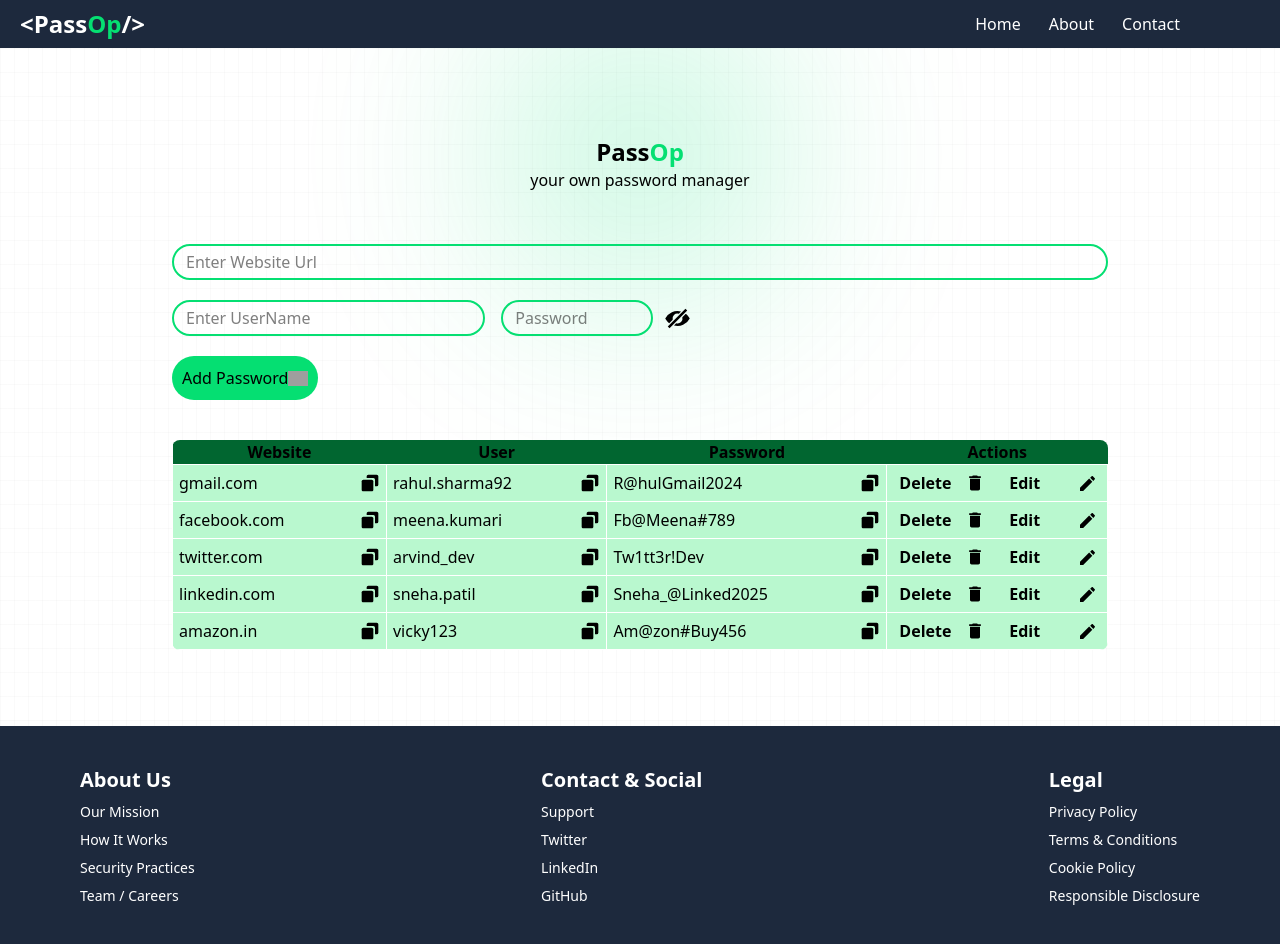
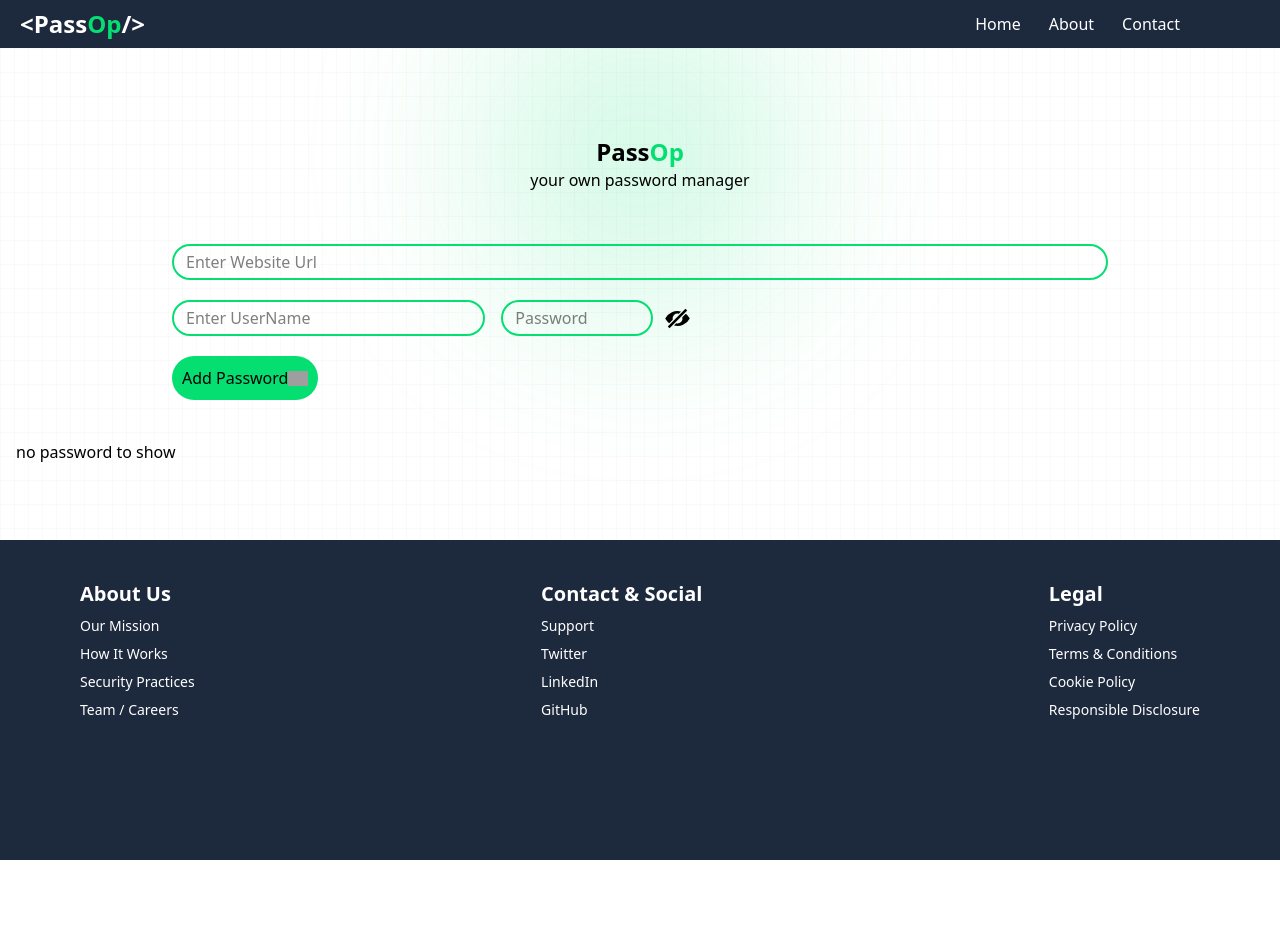
Before and after one commit to vishalparashar0119/password-manager, a React (Vite) app: page / in a window 1280 px wide. Shown: the top 944 px of the page. After the commit the page ends 860 px from the top, so only its background shows below. Built offline with nearby package versions, Linux system fonts and the light colour scheme; grey boxes are pictures that could not be loaded.

Commit message:
added loacal storage password saving functionaliy

```diff
--- a/src/components/MainSection.jsx
+++ b/src/components/MainSection.jsx
@@ -1,41 +1,27 @@
 // complete status: incomplete
 // responsive status: incomplete
+import { useEffect } from 'react';
 import { ToastContainer, toast } from 'react-toastify';
 import { useState } from "react"
 const MainSection = () => {
+
   const [showPassword, setShowPassword] = useState(false);
-  const [password, setPassword] = useState([{
-    website: "gmail.com",
-    username: "rahul.sharma92",
-    password: "R@hulGmail2024"
-  },
-  {
-    website: "facebook.com",
-    username: "meena.kumari",
-    password: "Fb@Meena#789"
-  },
-  {
-    website: "twitter.com",
-    username: "arvind_dev",
-    password: "Tw1tt3r!Dev"
-  },
-  {
-    website: "linkedin.com",
-    username: "sneha.patil",
-    password: "Sneha_@Linked2025"
-  },
-  {
-    website: "amazon.in",
-    username: "vicky123",
-    password: "Am@zon#Buy456"
-  }]);
-
-
+  const [password, setPassword] = useState([]);
   const [formData, setFormData] = useState({
     website: "",
     username: "",
     password: ""
   });
+
+  // creating a useeffect hook to magae changes in the local password website
+
+  useEffect(() => {
+    let passwords = localStorage.getItem("password");
+    if (passwords) {
+      setPassword(JSON.parse(passwords));
+    }
+  }, [])
+
 
   const handleChange = (e) => {
     setFormData({ ...formData, [e.target.name]: e.target.value });
@@ -43,15 +29,31 @@ const MainSection = () => {
 
   const submitForm = () => {
     console.log("submitted", formData);
-    setPassword([...password, formData]);
+
+    const updatedPasswords = [...password, formData];
+    setPassword(updatedPasswords);
+    localStorage.setItem("password", JSON.stringify(updatedPasswords));
+    console.log(updatedPasswords);
+
+    toast(`✅ Saved Successfully!`, {
+      position: "top-center",
+      autoClose: 5000,
+      hideProgressBar: false,
+      closeOnClick: false,
+      pauseOnHover: true,
+      draggable: true,
+      progress: undefined,
+      theme: "light",
+    });
 
     setFormData({
       website: "",
       username: "",
       password: ""
     });
+  };
 
-  }
+
   // for copying text to clipboard
   const copyText = (text) => {
     toast(`✅ copied to clipboard!`, {
@@ -67,8 +69,8 @@ const MainSection = () => {
   navigator.clipboard.writeText(text);
 }
 
-  return (
-    <>
+
+return (<>
 
     <ToastContainer
       position="bottom-right"
@@ -191,4 +193,6 @@ const MainSection = () => {
 )
 }
 
+
+
 export default MainSection
```
Lines whose indentation alone changed are shown as unchanged.
